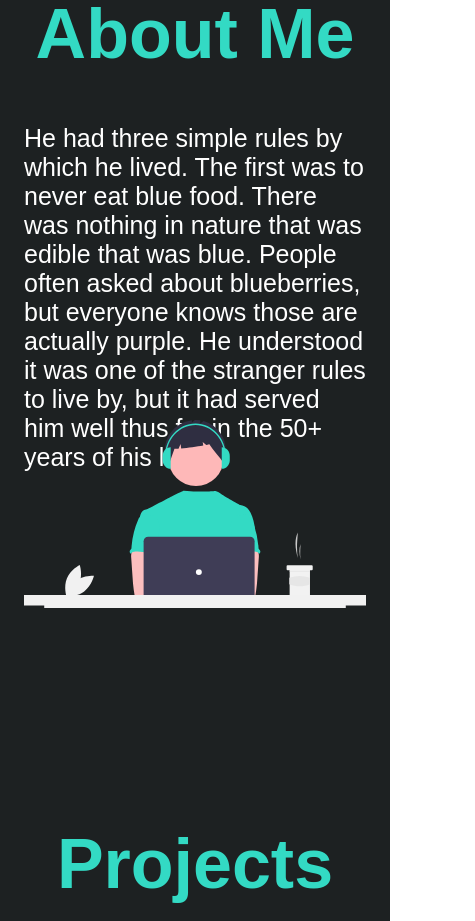
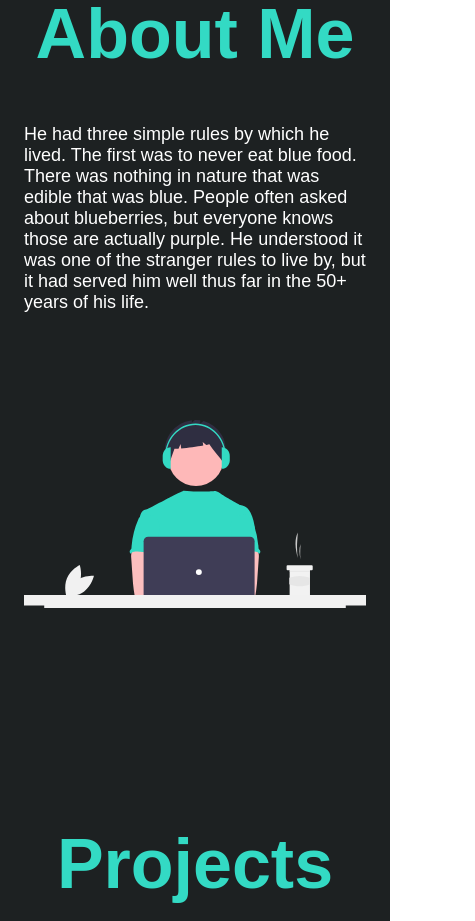
Before and after one commit to Pedro-Muro-Ramirez/portfolio, a React (Create React App) app: page / in a window 390 px wide. Shown: the part 980-1901 px from the top of the page, 475 px wide, since content can reach past the window. Built offline with nearby package versions, Linux system fonts and the light colour scheme.

Commit message:
project images mobile-friendly

```diff
--- a/src/ProjectSection/ProjectSectionElements.js
+++ b/src/ProjectSection/ProjectSectionElements.js
@@ -57,6 +57,14 @@ export const Image = styled.img`
     opacity: 0.8;
     cursor: pointer;
   }
+
+  @media screen and (max-width: 768px) {
+    height: 200px;
+  }
+
+  @media screen and (max-width: 400px) {
+    height: 170px;
+  } ;
 `;
 
 export const ProjectName = styled.h2`
@@ -68,4 +76,6 @@ export const ProjectName = styled.h2`
 export const ProjectDescription = styled.p`
   margin-top: 15px;
   font-size: 18px;
+
+
 `;
--- a/src/components/AboutSection/AboutElements.js
+++ b/src/components/AboutSection/AboutElements.js
@@ -47,6 +47,13 @@ export const Heading = styled.p`
   color: #fff;
   font-size: 25px;
   margin-top: 50px;
+
+  @media screen and (max-width: 768px) {
+    font-size: 20px;
+  }
+  @media screen and (max-width: 400px) {
+    font-size: 18px;
+  }
 `;
 
 export const Column2 = styled.div`
```
